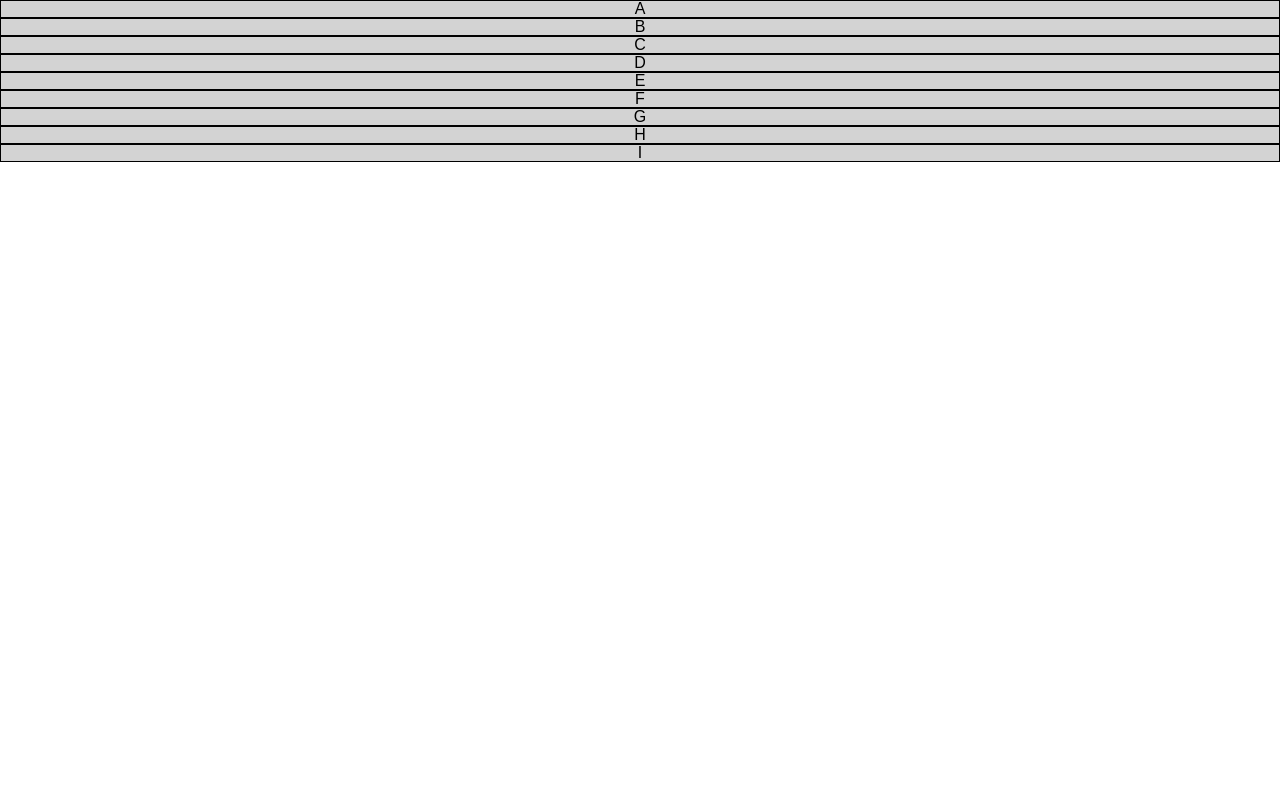
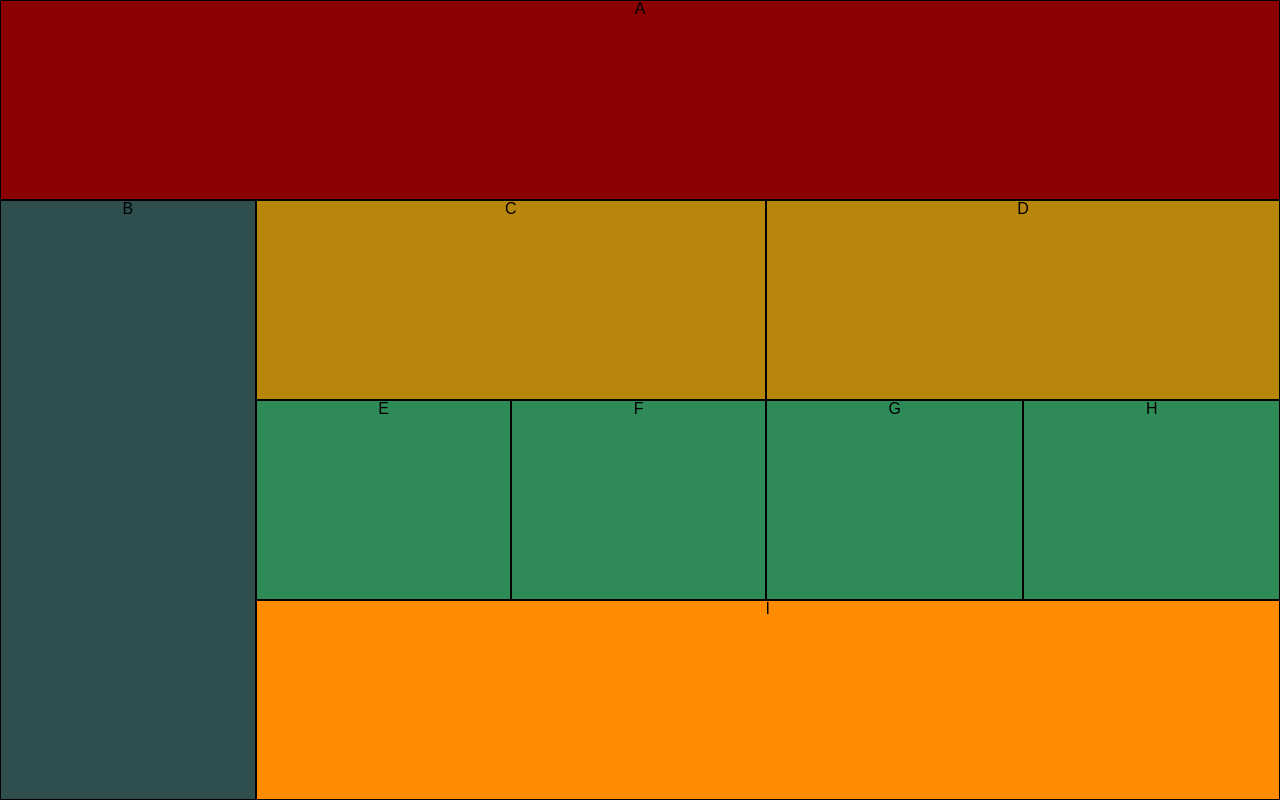
Before and after one commit to salehmmasri/lab-01, a plain HTML site: page index.html in a window 1280 px wide. Drawn offline with Linux system fonts and the light colour scheme.

Commit message:
grid-view

```diff
--- a/css/style.css
+++ b/css/style.css
@@ -67,7 +67,67 @@ div {
         height: 150px;
     }
   }
+  /* deskTop */
+  @media (min-width: 962px) and (max-width: 1280px) {
 
+    .grid-container {
+        display: grid;
+        grid-template-columns: auto auto auto auto auto;
+        /* grid-gap: 10px; */
+        background-color: #2196F3;
+        height: 100vh;
+      }
+      #a {
+
+        grid-column-start: 1;
+        grid-column-end: 6;
+        background-color: darkred;
+      }
+      #b {
+
+        background-color: darkslategray;
+        grid-column-start: 1;
+        grid-column-end:1 ;
+        grid-row-start:2 ;
+        grid-row-end: 5;
+      }
+      #c{
+        background-color: darkgoldenrod;
+        grid-column-start: 2;
+        grid-column-end:4;
+      }
+      #d{
+        background-color: darkgoldenrod;
+        grid-column-start: 4;
+        grid-column-end:6;
+      }
+      #e{
+        background-color: seagreen;
+         }
+
+
+      #f{
+        background-color: seagreen;
+         }
+
+      #g{
+        background-color: seagreen;
+         }
+
+      #h{
+        background-color: seagreen;
+         }
+
+
+        #i{
+        background-color: darkorange;
+        grid-column-start: 2;
+        grid-column-end: 6;
+      }
+
+
+  }
+/* End desk */
   /* mobile */
   @media only screen and (min-width: 480px) and (max-width: 767px) {
 
--- a/index.html
+++ b/index.html
@@ -9,31 +9,30 @@
     <title>Document</title>
 </head>
 <body>
-    <main>
-        <div id="a">
+    <main class="grid-container">
+        <div id="a" class="item1">
             <p>
                 A
             </p>
         </div>
-
-        <div id="b">
+        <div id="b" class="item2">
             <p>
                 B
             </p>
         </div>
 
-        <div id="c">
+        <div id="c" class="item3">
             <p>
                 C
             </p>
         </div>
 
-        <div id="d">
+        <div id="d" class="item4">
             <p>
                 D
             </p>
         </div>
-        <div id="e">
+        <div id="e" class="item5">
             <p>
                 E
             </p>
```
